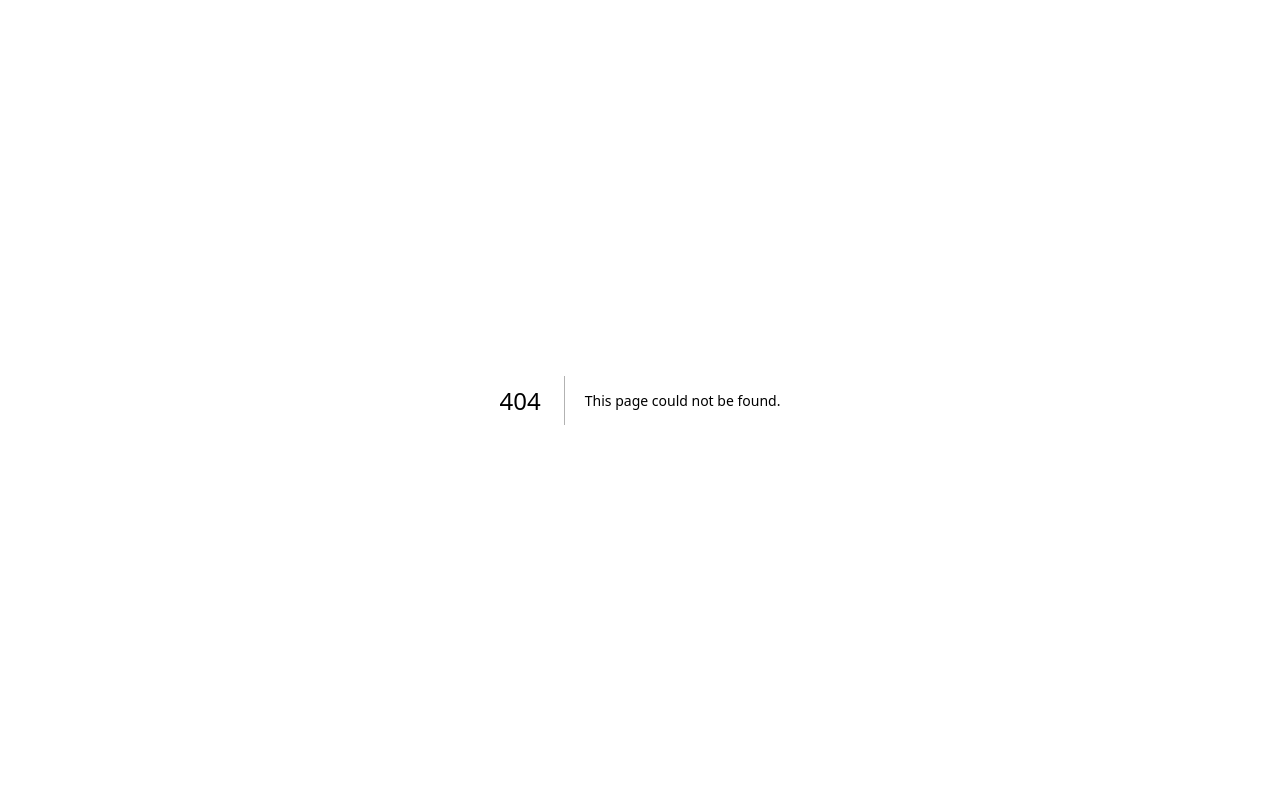
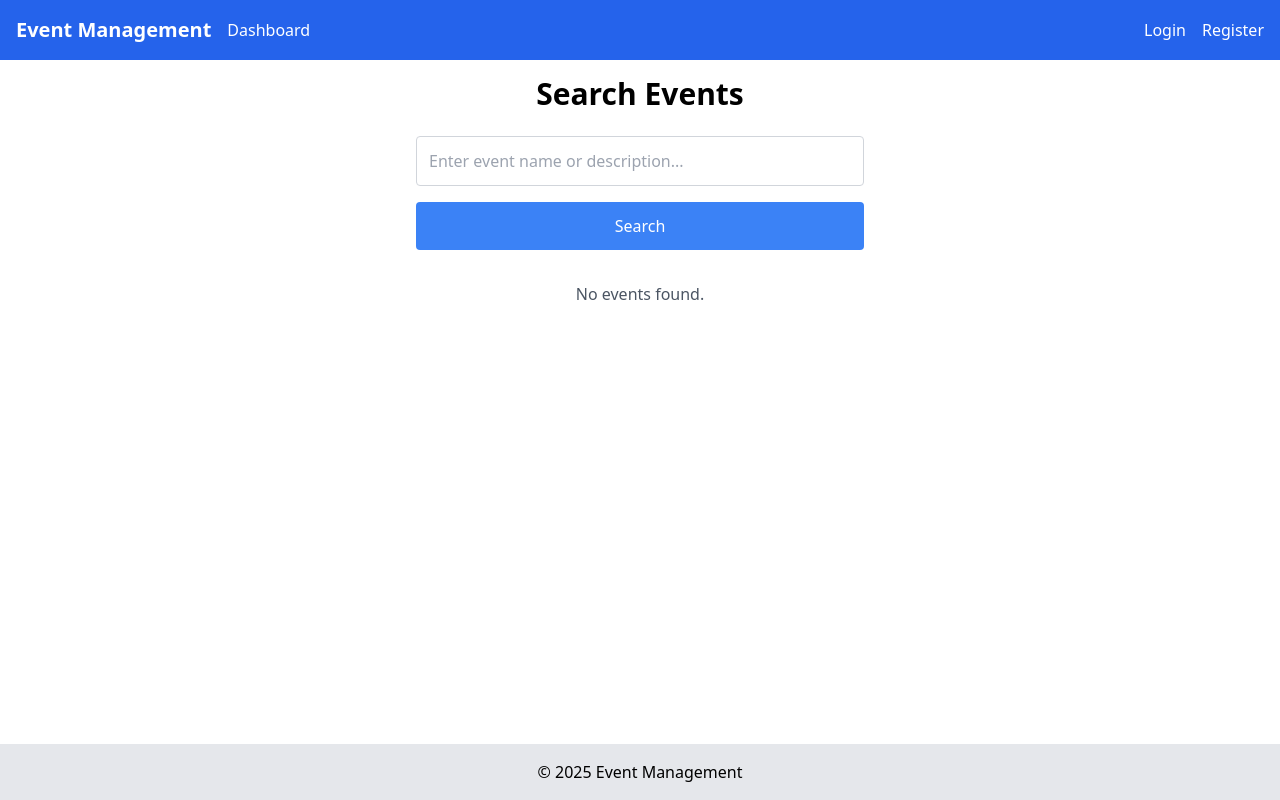
Before and after one commit to shubhamprasad318/event_management, a Next.js app in the folder event-frontend/: page /search in a window 1280 px wide. Before the commit this address had no page. Built offline with nearby package versions, Linux system fonts and the light colour scheme.

Commit message:
Add files via upload

```diff
--- /dev/null
+++ b/event-frontend/pages/search.js
@@ -0,0 +1,70 @@
+// pages/search.js
+import { useState } from "react";
+import axios from "axios";
+import Layout from "../components/Layout";
+
+const SearchPage = () => {
+  const [query, setQuery] = useState("");
+  const [results, setResults] = useState([]);
+  const [loading, setLoading] = useState(false);
+
+  const handleSearch = async (e) => {
+    e.preventDefault();
+    if (!query.trim()) return; // Skip if query is empty
+    setLoading(true);
+    try {
+      const response = await axios.get(
+        `https://event-management-tmhj.onrender.com/api/events/search?query=${encodeURIComponent(query)}`
+      );
+      setResults(response.data);
+    } catch (error) {
+      console.error("Error searching events:", error);
+      alert("Error searching events");
+    } finally {
+      setLoading(false);
+    }
+  };
+
+  return (
+    <Layout>
+      <div className="container mx-auto p-4">
+        <h1 className="text-3xl font-bold mb-6 text-center">Search Events</h1>
+        <form onSubmit={handleSearch} className="max-w-md mx-auto mb-8">
+          <input
+            type="text"
+            value={query}
+            onChange={(e) => setQuery(e.target.value)}
+            placeholder="Enter event name or description..."
+            className="w-full p-3 border border-gray-300 rounded focus:outline-none focus:ring-2 focus:ring-blue-500"
+          />
+          <button
+            type="submit"
+            className="mt-4 w-full bg-blue-500 text-white p-3 rounded hover:bg-blue-600 transition-colors"
+          >
+            {loading ? "Searching..." : "Search"}
+          </button>
+        </form>
+        <div>
+          {results.length === 0 && !loading ? (
+            <p className="text-center text-gray-600">No events found.</p>
+          ) : (
+            <div className="grid grid-cols-1 md:grid-cols-2 lg:grid-cols-3 gap-6">
+              {results.map((event) => (
+                <div key={event._id} className="bg-white p-6 rounded-lg shadow-md hover:shadow-xl transition-shadow">
+                  <h2 className="text-2xl font-semibold mb-2">{event.name}</h2>
+                  <p className="text-gray-700 mb-2">{event.description}</p>
+                  <p className="text-gray-500">
+                    {new Date(event.date).toLocaleString()}
+                  </p>
+                  <p className="text-gray-500">{event.location}</p>
+                </div>
+              ))}
+            </div>
+          )}
+        </div>
+      </div>
+    </Layout>
+  );
+};
+
+export default SearchPage;
```
